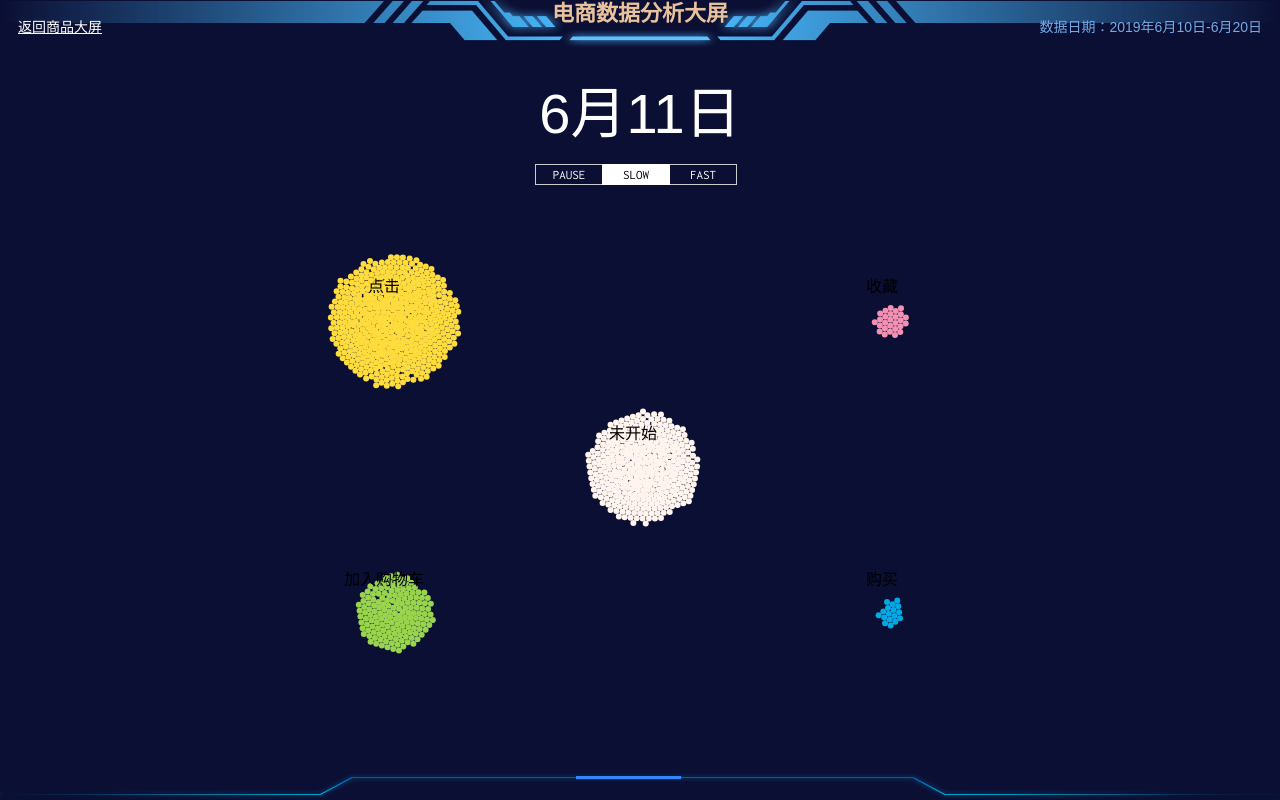
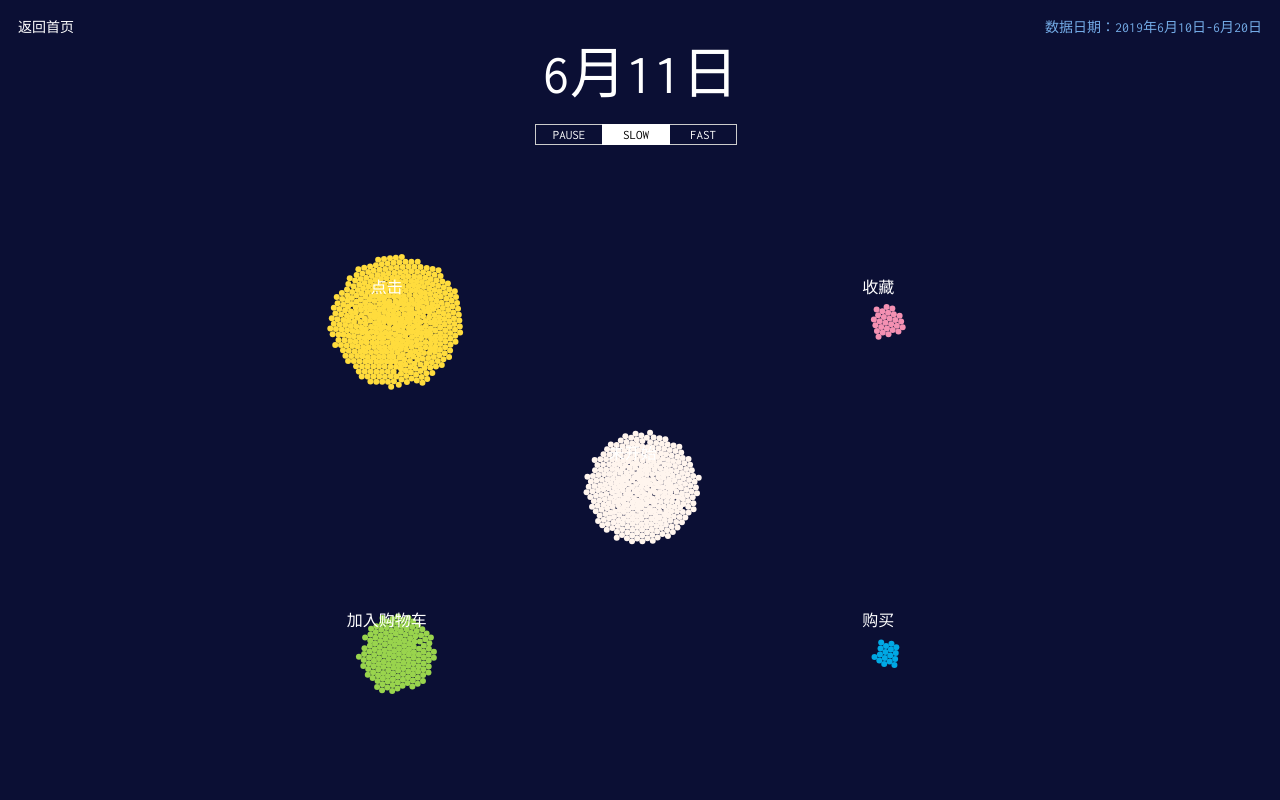
Before and after one commit to SuperVivian/E-commerce-data-visualization, a Flask app: page /route/ in a window 1280 px wide. Run offline with Flask 2, Linux system fonts and the light colour scheme; some libraries are stand-ins or nearby versions; some web fonts are replaced.

Commit message:
添加实时时间，调整间距等

```diff
--- a/app/static/css/route.css
+++ b/app/static/css/route.css
@@ -1,19 +1,13 @@
-/*global*/
     html,
     body {
-	width: 100%;
-	height: 100%;
+        height: 98%;
         background-color: #0b0f34;
-	overflow-x: hidden;
-	overflow-y: hidden;
+        fill: #fff;
+        overflow:hidden;
     }
-body {
-	margin: 0 auto;
-	min-width: 375px;
-	max-width: 1920px;
-	font-family: 'Inconsolata', Monaco, "Lucida Console", Consolas, "Courier New";
-	font-family:"microsoft yahei", arial, sans-serif;
-}
+
+    html,
+    body,
     div {
         padding: 0;
         border: 0;
@@ -22,47 +16,20 @@ div {
         vertical-align: baseline;
     }
 
-/*layout*/
+    body {
+        font-family: 'Inconsolata', Monaco, "Lucida Console", Consolas, "Courier New";
+        /*    background: #58585B;*/
+    }
+/* layout */
     #header {
-    position: relative;
-    height: 48px;
-    background: url("../img/header.png") 0 0 / 100% 100% no-repeat;
-    overflow: hidden;
+        position:relative;
+        height:72px;
+        overflow:hidden;
     }
+    .header-info {position:absolute;top:16px;font-size:14px;color:#73aae5;}
+    .header-info-l {left:18px;}
+    .header-info-r {right:18px;}
 
-.header-title {
-	margin: 0;
-	padding: 0;
-	line-height: 28px;
-	text-align: center;
-	font-size: 22px;
-	font-weight: 800;
-	color: #e9c29d;
-}
-
-.header-info {
-	position: absolute;
-	top: 16px;
-	font-size: 14px;
-	color: #73aae5;
-}
-
-.header-info-l {
-    left: 18px;
-}
-
-.header-info-r {
-    right: 18px;
-}
-
-#footer {
-    position: absolute;
-    bottom: 0;
-    left: 0;
-    right: 0;
-    height: 28px;
-    background: url("../img/user/footer.png") 0 0 / 100% 100% no-repeat;
-}
 
     #main-wrapper {
         width: 80%;
@@ -70,22 +37,13 @@ div {
         margin: 10px auto;
     }
 
+
     #sidebar {
         color: #fff;
         margin: 20px auto 0px auto;
     }
 
 
-.node {
-    stroke-width: 1.5px;
-}
-
-#chart {
-    position:relative;
-    bottom:20px;
-    width: 100%;
-    height: 85%;
-}
 
     .buttons {
         float: left;
@@ -155,8 +113,9 @@ div {
     /* interactive items */
     .page_a {
         color:white;
-    text-decoration:underline;
+        text-decoration:None;
     }
     .page_a:hover{
         color:#73aae5;
+        text-decoration:None;
     }
--- a/app/static/data/item/age_like_item.json
+++ b/app/static/data/item/age_like_item.json
@@ -15,7 +15,7 @@
       {"text": "童装玩具","max": 2000000},
       {"text": "百货","max": 2000000},
       {"text": "家具","max": 2000000},
-      {"text": "五金电子","max": 2000000}
+      {"text": "五金","max": 2000000}
     ],
     "series_data": [{
       "value": [3599023,1654511,1523921,790268,787400,748740,666990,626603,557242,434159],
@@ -51,7 +51,7 @@
       {"text": "童装玩具","max": 1800},
       {"text": "百货","max": 1800},
       {"text": "内衣","max": 1800},
-      {"text": "五金电子","max": 1800}
+      {"text": "五金","max": 1800}
     ],
     "series_data": [{
       "value": [5335,869,552,1466,823,610,1476,892,557,694],
--- a/app/templates/index.html
+++ b/app/templates/index.html
@@ -14,7 +14,7 @@
     <header id="header">
         <h3 class="header-title">电商数据分析大屏</h3>
         <div class="header-info header-info-l">数据来源：天池竞赛淘宝数据集</div>
-        <div class="header-info header-info-r">数据日期：2019年6月10日-6月20日<span id="nowDate"></span></div>
+        <div class="header-info header-info-r">当前数据日期：2019年6月<span id="nowDate">10日</span></div>
     </header>
     <footer id="footer"></footer>
     <div id="container">
--- a/app/templates/route.html
+++ b/app/templates/route.html
@@ -3,22 +3,32 @@
 <head>
     <title>Time Use Simulation</title>
    <!--  <link rel="stylesheet" href="css/route.css" type="text/css" media="screen" /> -->
-    <meta name="viewport"
-    content="width=device-width,initial-scale=1,minimum-scale=1,maximum-scale=1,user-scalable=no" />
-<meta http-equiv="X-UA-Compatible" content="IE=edge, chrome=1" />
     <link rel="stylesheet" href="{{url_for('static',filename='css/route.css')}}" />
-<!--    <link rel="stylesheet" type="text/css" href="//cloud.typography.com/7626174/696048/css/fonts.css" />-->
+    <link rel="stylesheet" type="text/css" href="//cloud.typography.com/7626174/696048/css/fonts.css" />
     <link href='https://fonts.googleapis.com/css?family=Inconsolata' rel='stylesheet' type='text/css'>
-<!--    <meta name="viewport" content="width=device-width, initial-scale=1">-->
+    <meta name="viewport" content="width=device-width, initial-scale=1">
 </head>
 <meta charset="utf-8">
+<style>
+body {
+    background-color: #0b0f34;
+}
+
+.node {
+    stroke-width: 1.5px;
+}
+
+#chart {
+    width: 100%;
+    height: 100%;
+}
+</style>
 
 <body>
-    <header id="header">
-        <h3 class="header-title">电商数据分析大屏</h3>
-        <div class="header-info header-info-l"><a class="page_a" href="{{url_for('item.index')}}">返回商品大屏</a></div>
+    <div class="header">
+        <div class="header-info header-info-l"><a  class="page_a" href="{{url_for('main.index')}}">返回首页</a></div>
         <div class="header-info header-info-r">数据日期：2019年6月10日-6月20日<span id="nowDate"></span></div>
-    </header>
+    </div>
     <div id="main-wrapper">
         <div id="sidebar">
             <div id="current_time">6月10日</div>
@@ -30,7 +40,6 @@
         </div>
         <div id="chart"></div>
     </div>
-    <footer id="footer"></footer>
     <script src="{{ url_for('static', filename='js/d3-3-5-5.min.js') }}"></script>
  <!--    <script src="js/d3-3-5-5.min.js"></script> -->
     <script>
--- a/app/templates/user.html
+++ b/app/templates/user.html
@@ -12,7 +12,7 @@
     <div class="header">
         <h3 class="header-title">用 户 画 像</h3>
         <div class="header-info header-info-l"><a  class="page_a" href="{{url_for('main.index')}}">返回首页</a></div>
-        <div class="header-info header-info-r">数据日期：2019年6月10日-6月20日<span id="nowDate"></span></div>
+        <div class="header-info header-info-r">当前数据日期：<span id="nowDate"></span></div>
     </div>
     <footer id="footer"></footer>
     <div class="wrapper">
@@ -206,6 +206,7 @@
             user_day = data.user_day;
             rollNum("totalUser", 0, user_day[0].total_user);
             rollNum("activeUser", 0, user_day[0].active_user);
+            $("#nowDate").html(user_day[0].date);
             $("#male").text(data.user_sex.male + "%");
             $("#female").text(data.user_sex.female + "%");
             change();
@@ -295,7 +296,7 @@
         let countUp = new CountUp(elId, startVal, endVal, n, 2.5, {
             useEasing: true,
             useGrouping: true,
-            separator: ',',
+            separator: '',
             decimal: '.'
         });
         if (!countUp.error) {
@@ -309,6 +310,7 @@
         if (i >= user_day.length) { i = 0; }
         $("#totalUser").text(user_day[i].total_user);
         $("#activeUser").text(user_day[i++].active_user);
+        $("#nowDate").html(user_day[i].date);
         setTimeout("change()", 3000);
     }
     //3个div的统一class = 'div'
```
Also changed, not shown: app/static/css/user.css (+17 -7 lines), app/static/data/dailyOpreation.json (+11 -0 lines), app/static/data/item/item_top.json (+4 -4 lines), app/static/data/user-count-data.json (+11 -10 lines), app/static/js/index.js (+7 -4 lines), app/static/js/item/map5.js (+5 -2 lines), app/templates/item.html (+5 -4 lines). Lines whose indentation alone changed are shown as unchanged.
